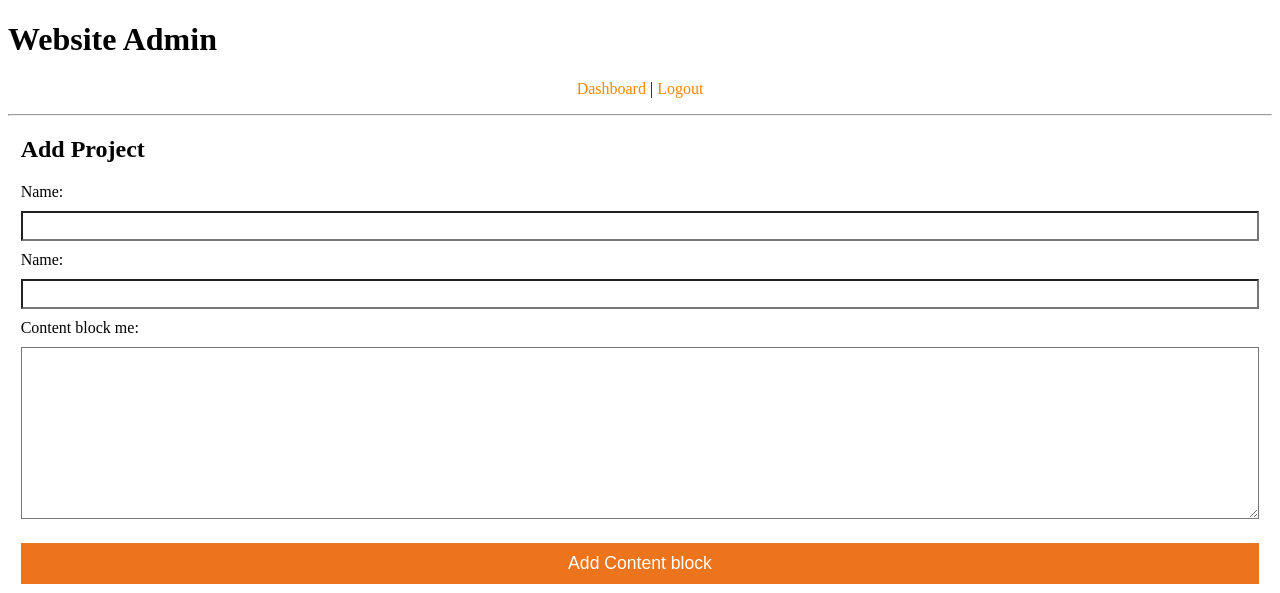
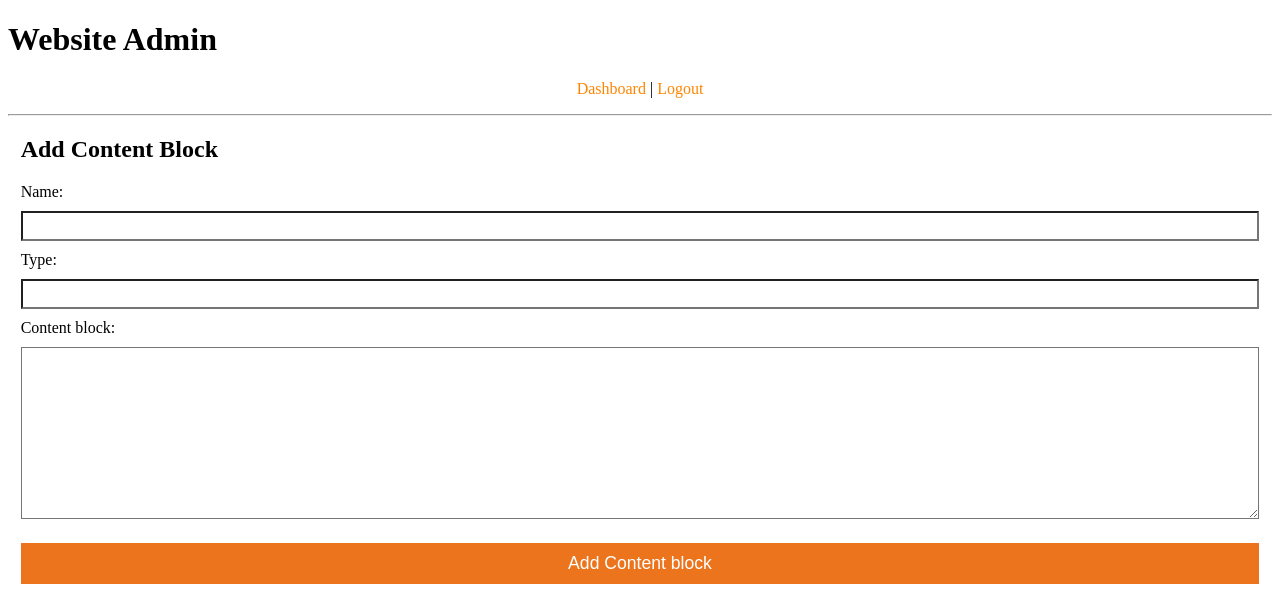
Before and after one commit to 2022-Summer-HTTP-5211-RNA/php-cms-assignment-group-2, a PHP site: page /admin/content_block_add.php in a window 1280 px wide. Shown: the top 593 px of the page. Run offline with PHP 8.4, Linux system fonts and the light colour scheme; a user stored in the database is signed in; some libraries are stand-ins or nearby versions.

Commit message:
corrected grammer in content block add page

```diff
--- a/admin/content_block_add.php
+++ b/admin/content_block_add.php
@@ -35,7 +35,7 @@ if( isset( $_POST['name'] ) )
 
 ?>
 
-<h2>Add Project</h2>
+<h2>Add Content Block</h2>
 
 <form method="post">
 
@@ -44,12 +44,12 @@ if( isset( $_POST['name'] ) )
   <input type="text" name="name" id="name">
 
   <br>
-  <label for="type">Name:</label>
+  <label for="type">Type:</label>
   <input type="text" name="type" id="type">
 
   <br>
 
-  <label for="description">Content block me:</label>
+  <label for="description">Content block:</label>
   <textarea type="text" name="description" id="description" rows="10"></textarea>
 
   <script>
```
Also changed, not shown: 1 other file.
